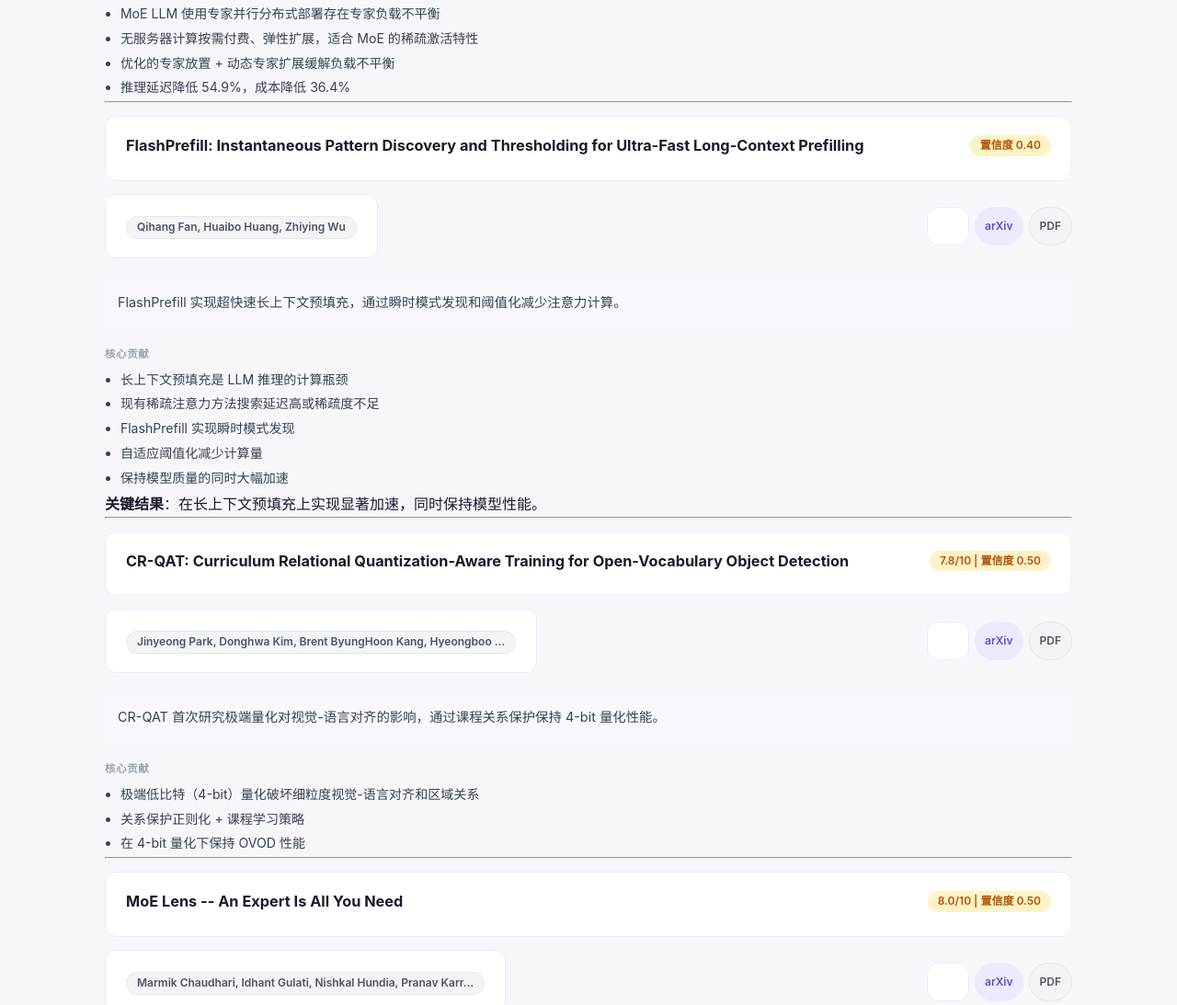
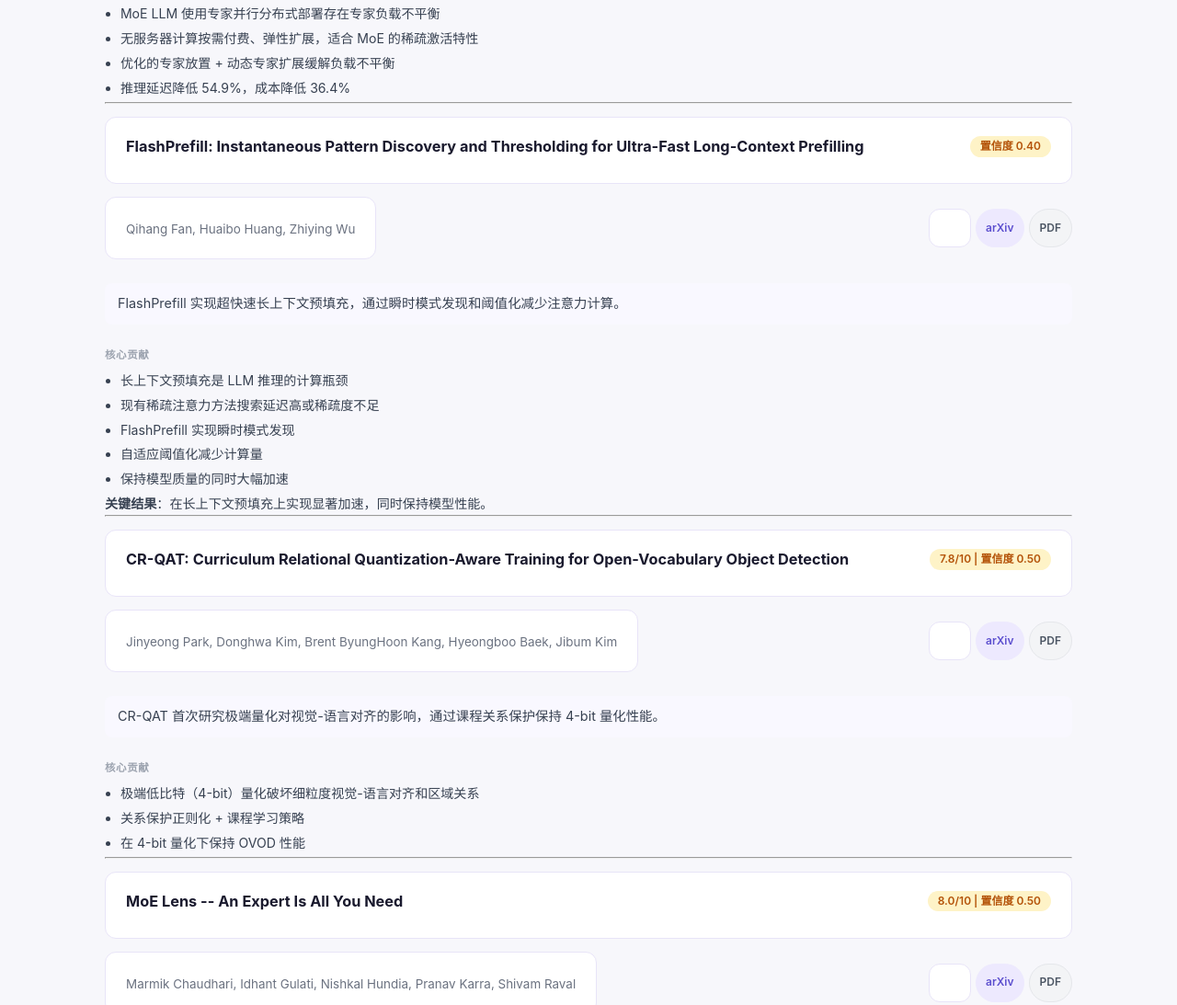
Before and after one commit to ttaohe/onedayday-papers, a plain HTML site: page index.html in a window 1280 px wide. Shown: the part 2206-3299 px from the top of the page at 92% size. Drawn offline with Linux system fonts and the light colour scheme.

Commit message:
Fix: Card layout - clean author row, no stray chip blocks
- Remove chip wrapper from authors, use plain text with ellipsis
- Fix card-meta flex to keep authors+links on one clean row
- Add overflow: hidden to card to prevent content bleeding out
- Consistent border color

Co-Authored-By: Claude Sonnet 4.6 <noreply@anthropic.com>

```diff
--- a/index.html
+++ b/index.html
@@ -92,41 +92,60 @@ a:hover { text-decoration: underline; }
 
 /* ── paper card ── */
 .paper-card {
-    background: #fff; border: 1px solid #ede9fe;
-    border-radius: 12px; padding: 20px 22px;
+    background: #fff;
+    border: 1px solid #e8e4f8;
+    border-radius: 12px;
+    padding: 20px 22px;
     cursor: pointer;
     transition: box-shadow .15s, transform .15s, border-color .15s;
-    text-decoration: none; color: inherit; display: block;
+    text-decoration: none !important;
+    color: inherit;
+    display: block;
+    overflow: hidden;
 }
 .paper-card:hover {
-    box-shadow: 0 6px 24px rgba(92,79,207,.12);
+    box-shadow: 0 6px 24px rgba(92,79,207,.13);
     transform: translateY(-2px);
     border-color: #c4b5fd;
     text-decoration: none;
 }
+/* 标题行 */
 .card-top {
     display: flex; align-items: flex-start;
-    justify-content: space-between; gap: 12px; margin-bottom: 6px;
+    justify-content: space-between; gap: 12px;
+    margin-bottom: 8px;
 }
 .card-title {
-    font-size: 1.02em; font-weight: 700; color: #1a1a2e; line-height: 1.4;
+    font-size: 1.02em; font-weight: 700; color: #1a1a2e;
+    line-height: 1.4; flex: 1;
 }
+/* 作者 + 链接：同一行，不再用 chip 包裹作者 */
 .card-meta {
     display: flex; align-items: center;
-    justify-content: space-between; gap: 8px; margin-bottom: 12px;
+    justify-content: space-between;
+    gap: 8px; margin-bottom: 12px;
+    flex-wrap: nowrap;
 }
-.card-links { display: flex; gap: 6px; flex-shrink: 0; }
+.card-authors {
+    color: #6b7280; font-size: .84em;
+    flex: 1; min-width: 0;
+    white-space: nowrap; overflow: hidden; text-overflow: ellipsis;
+}
+.card-links { display: flex; gap: 5px; flex-shrink: 0; }
+/* 摘要 */
 .card-summary {
     font-size: .9em; color: #374151; line-height: 1.7;
-    padding: 10px 14px; background: #f9f8ff; border-radius: 8px;
-    margin-bottom: 10px;
+    padding: 10px 14px; background: #f9f8ff;
+    border-radius: 8px; margin-bottom: 10px;
 }
+/* 核心贡献 */
 .card-contrib-label {
     font-size: .72em; font-weight: 700; color: #9ca3af;
     text-transform: uppercase; letter-spacing: .05em; margin-bottom: 6px;
 }
-.card-contrib ul { padding-left: 1.2em; color: #374151; font-size: .88em; line-height: 1.7; }
+.card-contrib ul { padding-left: 1.2em; color: #374151; font-size: .88em; line-height: 1.7; margin: 0; }
 .card-contrib li { margin-bottom: 3px; }
+.card-contrib p  { color: #374151; font-size: .88em; line-height: 1.7; margin: 0; }
 </style>
 
 </head>
@@ -279,7 +298,7 @@ a:hover { text-decoration: underline; }
         <span class="chip chip-amber">8.5/10 | 置信度 0.90</span>
     </div>
     <div class="card-meta">
-        <span class="chip chip-gray authors-txt">Hanfei Yu, Bei Ouyang, Shwai He, Ang Li, Hao Wang</span>
+        <span class="card-authors">Hanfei Yu, Bei Ouyang, Shwai He, Ang Li, Hao Wang</span>
         <div class="card-links"><a class="chip chip-purple chip-link" href="http://arxiv.org/abs/2603.06350" target="_blank" onclick="event.stopPropagation()">arXiv</a><a class="chip chip-gray chip-link" href="https://arxiv.org/pdf/2603.06350" target="_blank" onclick="event.stopPropagation()">PDF</a></div>
     </div>
     <div class="card-summary">MoEless 是首个使用无服务器计算优化 MoE LLM 服务的框架，推理延迟降低 54.9%，成本降低 36.4%。</div>
@@ -296,7 +315,7 @@ a:hover { text-decoration: underline; }
         <span class="chip chip-amber">置信度 0.40</span>
     </div>
     <div class="card-meta">
-        <span class="chip chip-gray authors-txt">Qihang Fan, Huaibo Huang, Zhiying Wu</span>
+        <span class="card-authors">Qihang Fan, Huaibo Huang, Zhiying Wu</span>
         <div class="card-links"><a class="chip chip-purple chip-link" href="http://arxiv.org/abs/2603.06199" target="_blank" onclick="event.stopPropagation()">arXiv</a><a class="chip chip-gray chip-link" href="https://arxiv.org/pdf/2603.06199" target="_blank" onclick="event.stopPropagation()">PDF</a></div>
     </div>
     <div class="card-summary">FlashPrefill 实现超快速长上下文预填充，通过瞬时模式发现和阈值化减少注意力计算。</div>
@@ -315,7 +334,7 @@ a:hover { text-decoration: underline; }
         <span class="chip chip-amber">7.8/10 | 置信度 0.50</span>
     </div>
     <div class="card-meta">
-        <span class="chip chip-gray authors-txt">Jinyeong Park, Donghwa Kim, Brent ByungHoon Kang, Hyeongboo …</span>
+        <span class="card-authors">Jinyeong Park, Donghwa Kim, Brent ByungHoon Kang, Hyeongboo Baek, Jibum Kim</span>
         <div class="card-links"><a class="chip chip-purple chip-link" href="http://arxiv.org/abs/2603.05964" target="_blank" onclick="event.stopPropagation()">arXiv</a><a class="chip chip-gray chip-link" href="https://arxiv.org/pdf/2603.05964" target="_blank" onclick="event.stopPropagation()">PDF</a></div>
     </div>
     <div class="card-summary">CR-QAT 首次研究极端量化对视觉-语言对齐的影响，通过课程关系保护保持 4-bit 量化性能。</div>
@@ -331,7 +350,7 @@ a:hover { text-decoration: underline; }
         <span class="chip chip-amber">8.0/10 | 置信度 0.50</span>
     </div>
     <div class="card-meta">
-        <span class="chip chip-gray authors-txt">Marmik Chaudhari, Idhant Gulati, Nishkal Hundia, Pranav Karr…</span>
+        <span class="card-authors">Marmik Chaudhari, Idhant Gulati, Nishkal Hundia, Pranav Karra, Shivam Raval</span>
         <div class="card-links"><a class="chip chip-purple chip-link" href="http://arxiv.org/abs/2603.05806" target="_blank" onclick="event.stopPropagation()">arXiv</a><a class="chip chip-gray chip-link" href="https://arxiv.org/pdf/2603.05806" target="_blank" onclick="event.stopPropagation()">PDF</a></div>
     </div>
     <div class="card-summary">MoE Lens 系统性分析专家特化行为，发现显著冗余，专家剪枝 50% 保持性能。</div>
@@ -347,7 +366,7 @@ a:hover { text-decoration: underline; }
         <span class="chip chip-amber">置信度 0.50</span>
     </div>
     <div class="card-meta">
-        <span class="chip chip-gray authors-txt">Marmik Chaudhari, Nishkal Hundia, Idhant Gulati</span>
+        <span class="card-authors">Marmik Chaudhari, Nishkal Hundia, Idhant Gulati</span>
         <div class="card-links"><a class="chip chip-purple chip-link" href="http://arxiv.org/abs/2603.05805" target="_blank" onclick="event.stopPropagation()">arXiv</a><a class="chip chip-gray chip-link" href="https://arxiv.org/pdf/2603.05805" target="_blank" onclick="event.stopPropagation()">PDF</a></div>
     </div>
     <div class="card-summary">使用稀疏交叉编码器系统比较 MoE 和密集模型的内部表示。</div>
@@ -366,7 +385,7 @@ a:hover { text-decoration: underline; }
         <span class="chip chip-amber">置信度 0.40</span>
     </div>
     <div class="card-meta">
-        <span class="chip chip-gray authors-txt">Peng Chen, Chao Huang</span>
+        <span class="card-authors">Peng Chen, Chao Huang</span>
         <div class="card-links"><a class="chip chip-purple chip-link" href="http://arxiv.org/abs/2603.06313" target="_blank" onclick="event.stopPropagation()">arXiv</a><a class="chip chip-gray chip-link" href="https://arxiv.org/pdf/2603.06313" target="_blank" onclick="event.stopPropagation()">PDF</a></div>
     </div>
     <div class="card-summary">WMoE-CLIP 结合小波增强和 MoE 提示学习，提升零样本异常检测性能。</div>
@@ -502,7 +521,7 @@ a:hover { text-decoration: underline; }
 
     </div>
     <div class="card-meta">
-        <span class="chip chip-gray authors-txt">Ofir Ben Shoham</span>
+        <span class="card-authors">Ofir Ben Shoham</span>
         <div class="card-links"><a class="chip chip-purple chip-link" href="http://arxiv.org/abs/2603.05210v1" target="_blank" onclick="event.stopPropagation()">arXiv</a><a class="chip chip-gray chip-link" href="https://arxiv.org/pdf/2603.05210v1" target="_blank" onclick="event.stopPropagation()">PDF</a></div>
     </div>
     <div class="card-summary">通过词汇裁剪优化投机解码中的草稿模型，在保持覆盖率的同时降低延迟，实现高达 20% 的吞吐量提升。</div>
@@ -520,7 +539,7 @@ a:hover { text-decoration: underline; }
 
     </div>
     <div class="card-meta">
-        <span class="chip chip-gray authors-txt">Zeju Qiu, Lixin Liu, Adrian Weller, Han Shi, Weiyang Liu</span>
+        <span class="card-authors">Zeju Qiu, Lixin Liu, Adrian Weller, Han Shi, Weiyang Liu</span>
         <div class="card-links"><a class="chip chip-purple chip-link" href="http://arxiv.org/abs/2603.05500v1" target="_blank" onclick="event.stopPropagation()">arXiv</a><a class="chip chip-gray chip-link" href="https://arxiv.org/pdf/2603.05500v1" target="_blank" onclick="event.stopPropagation()">PDF</a></div>
     </div>
     <div class="card-summary">提出 [[20_Research/Papers/大模型/POET-X_Memory-efficient-LLM-Training.md|poet-x]]，一种可扩展且内存高效的大模型训练变体，通过正交等价变换在单张 H100 GPU 上预训练十亿参数级别的 [[20_Research/Papers/大模型/POET-X_Memory-efficient-LLM-Training.md|llm]]。</div>
@@ -538,7 +557,7 @@ a:hover { text-decoration: underline; }
 
     </div>
     <div class="card-meta">
-        <span class="chip chip-gray authors-txt">Yilong Chen, Naibin Gu, Junyuan Shang, Zhenyu Zhang, Yuchen …</span>
+        <span class="card-authors">Yilong Chen, Naibin Gu, Junyuan Shang, Zhenyu Zhang, Yuchen Feng, Jiawei Sheng, Tingwen Liu, Shuohuan Wang, Yu Sun, Hua Wu, Haifeng Wang</span>
         <div class="card-links"><a class="chip chip-purple chip-link" href="http://arxiv.org/abs/2603.04971v1" target="_blank" onclick="event.stopPropagation()">arXiv</a><a class="chip chip-gray chip-link" href="https://arxiv.org/pdf/2603.04971v1" target="_blank" onclick="event.stopPropagation()">PDF</a></div>
     </div>
     <div class="card-summary">提出 MOUE (Mixture of Universal Experts)，通过深度-宽度转换引入虚拟宽度新维度，打破 [[20_Research/Papers/大模型/MOUE_Virtual-Width-MoE.md|moe]] 模型的物理尺寸限制。</div>
@@ -556,7 +575,7 @@ a:hover { text-decoration: underline; }
 
     </div>
     <div class="card-meta">
-        <span class="chip chip-gray authors-txt">Marco Federici, Boris van Breugel, Paul Whatmough, Markus Na…</span>
+        <span class="card-authors">Marco Federici, Boris van Breugel, Paul Whatmough, Markus Nagel</span>
         <div class="card-links"><a class="chip chip-purple chip-link" href="http://arxiv.org/abs/2603.04359v1" target="_blank" onclick="event.stopPropagation()">arXiv</a><a class="chip chip-gray chip-link" href="https://arxiv.org/pdf/2603.04359v1" target="_blank" onclick="event.stopPropagation()">PDF</a></div>
     </div>
     <div class="card-summary">首次将 SQNR 分解为 Concentration 和 Alignment 两个独立分量，提出 CAT 变换联合优化两者，在 4-bit 量化下超越现有方法。</div>
@@ -574,7 +593,7 @@ a:hover { text-decoration: underline; }
 
     </div>
     <div class="card-meta">
-        <span class="chip chip-gray authors-txt">Luchang Li, Dongfang Li, Bozhao Gong, Yu Zhang</span>
+        <span class="card-authors">Luchang Li, Dongfang Li, Bozhao Gong, Yu Zhang</span>
         <div class="card-links"><a class="chip chip-purple chip-link" href="http://arxiv.org/abs/2603.04716v1" target="_blank" onclick="event.stopPropagation()">arXiv</a><a class="chip chip-gray chip-link" href="https://arxiv.org/pdf/2603.04716v1" target="_blank" onclick="event.stopPropagation()">PDF</a></div>
     </div>
     <div class="card-summary">提出首个 Prefill-Decode 解耦系统的资源分配理论，结合 M/M/1 排队论与经验基准测试，在满足 SLO 约束下实现 15-30% 的资源节省。</div>
```
